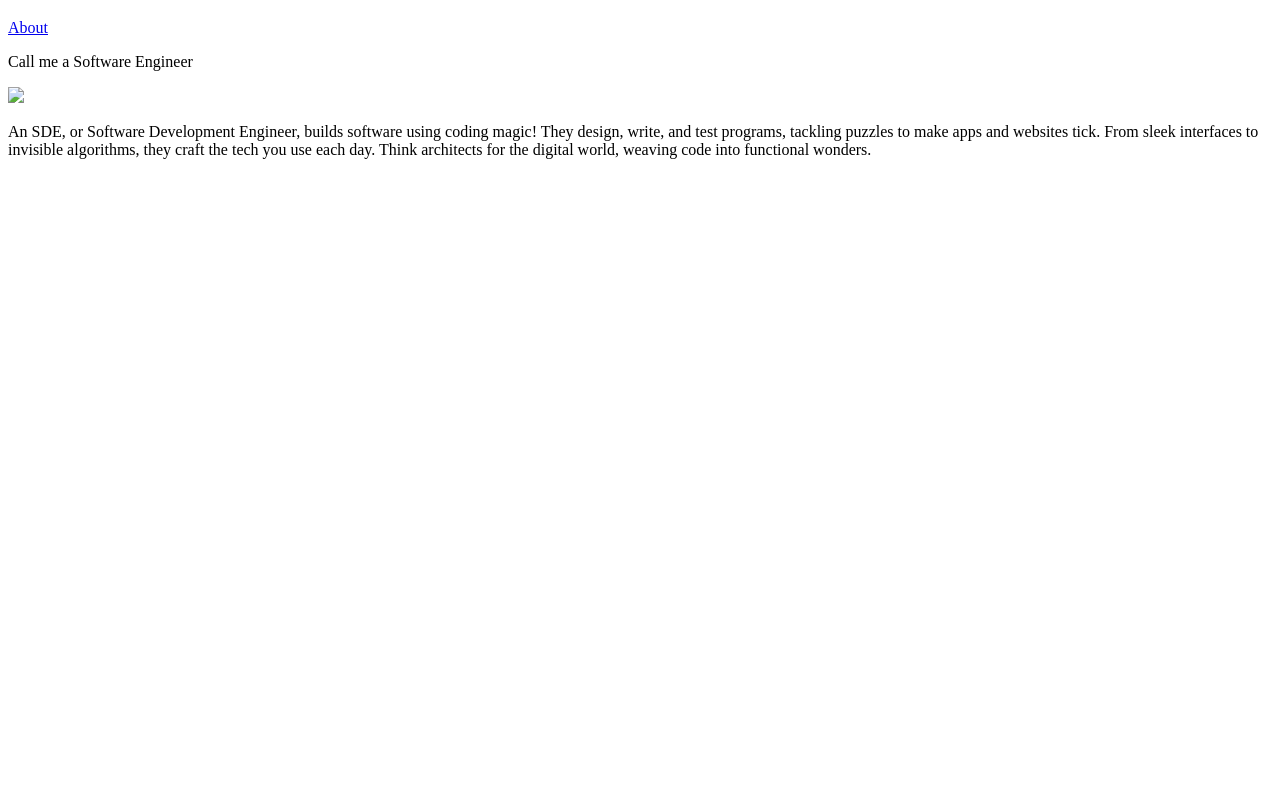
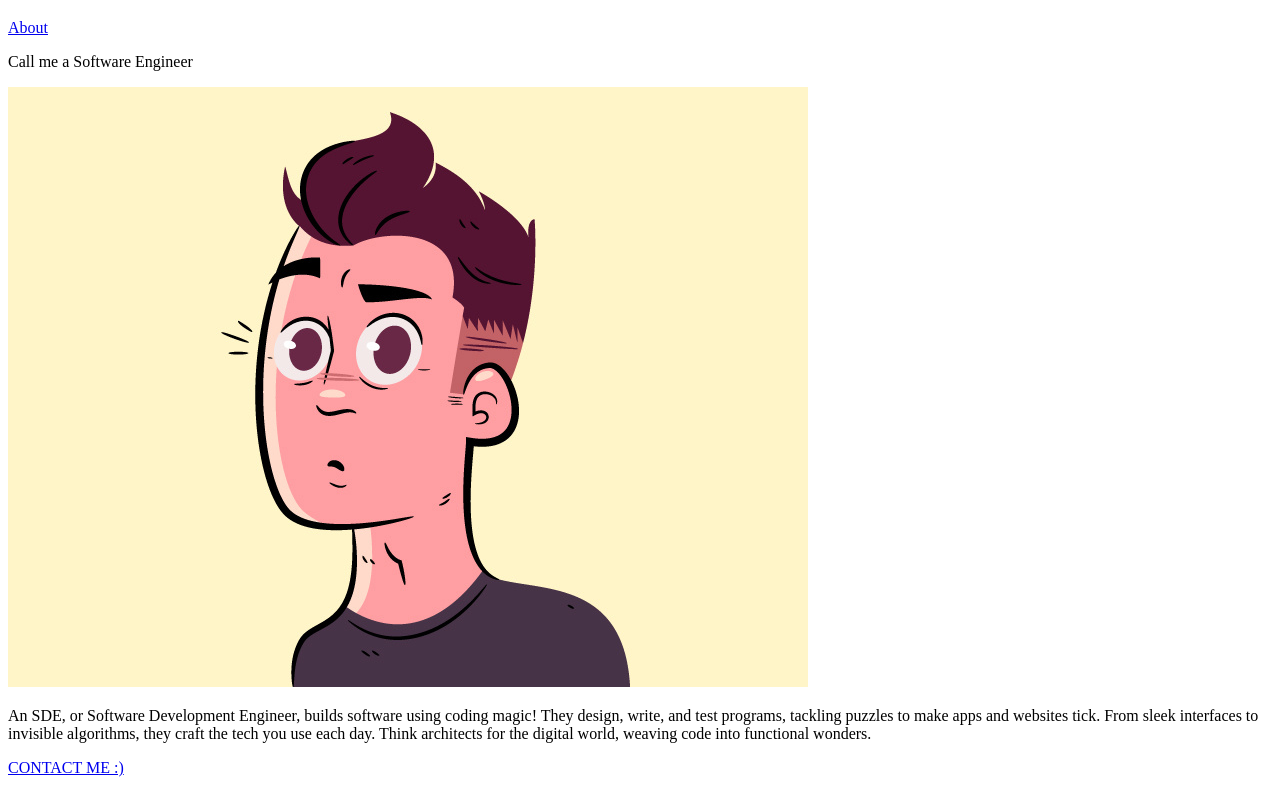
Before and after one commit to yash11K/GitLabExercise, a plain HTML site: page index.html in a window 1280 px wide. Shown: the part 61-846 px from the top of the page. Before the commit the page ends 800 px from the top, so only its background shows below. Drawn offline with Linux system fonts and the light colour scheme.

Commit message:
Add refference to contactPage on index

```diff
--- a/index.html
+++ b/index.html
@@ -6,13 +6,13 @@
         <a href = "about.html">About</a>
             <p>Call me a Software Engineer</p>
             <p></p>
-            <img src = "images/Image.jpg">
+            <img src = "Image.jpg">
             <p>
                 An SDE, or Software Development Engineer, builds software using coding magic!
                 They design, write, and test programs, tackling puzzles to make apps and websites tick.
                  From sleek interfaces to invisible algorithms, they craft the tech you use each day. Think architects for the digital world,
                  weaving code into functional wonders.
             </p>
-
+        <a href = "contact.html"> CONTACT ME :) </a>
     </body>
 </html>
```
Also changed, not shown: Image.jpg (added).
